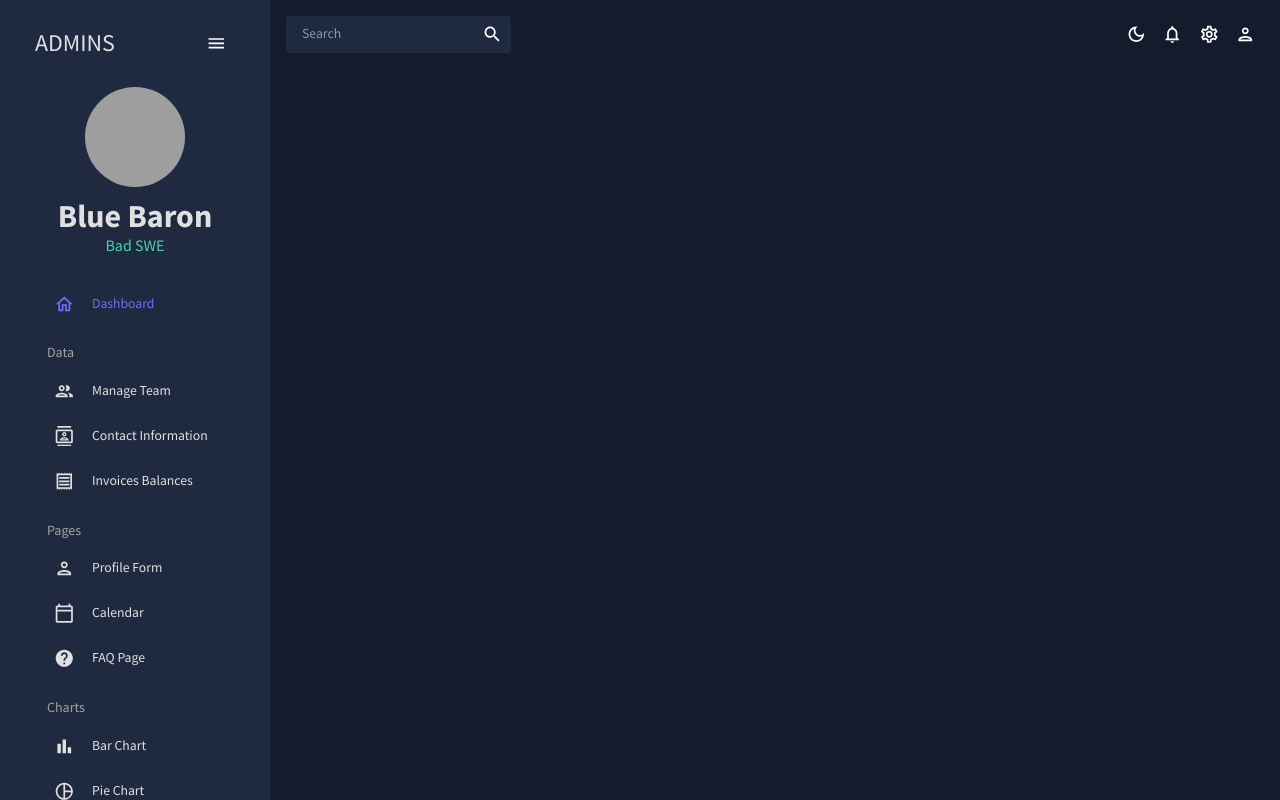
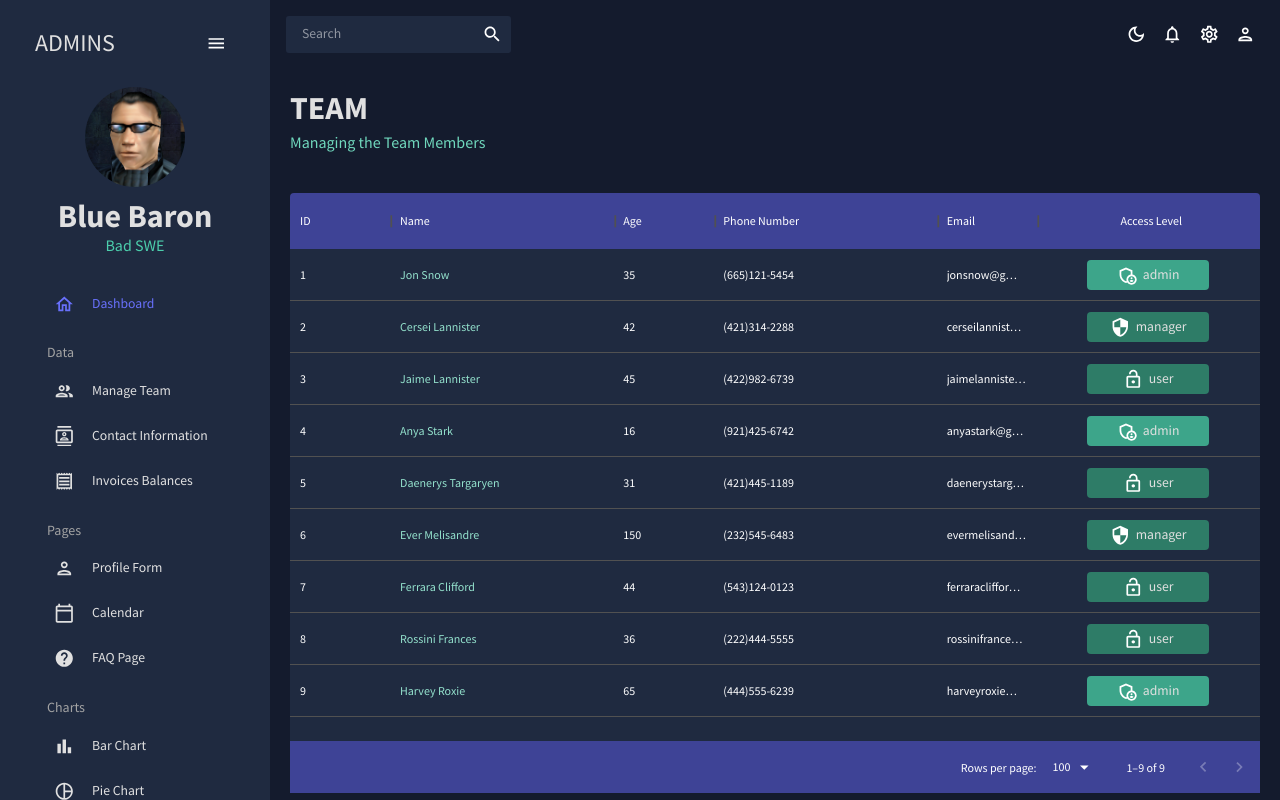
Before and after one commit to TheBlueBaron/React_Dashboard, a React (Create React App) app in the folder react-admin/: page /team in a window 1280 px wide. Built offline with nearby package versions, Linux system fonts and the light colour scheme; grey boxes are pictures that could not be loaded; the HTML template or start-up script is replaced by a standard one.

Commit message:
feat: add data table pages

```diff
--- a/react-admin/src/App.js
+++ b/react-admin/src/App.js
@@ -4,9 +4,9 @@
 import Topbar from './scenes/global/Topbar';
 import Sidebar from './scenes/global/Sidebar';
 import Dashboard from './scenes/dashboard';
-// import Team from './scenes/team';
-// import Invoices from './scenes/invoices';
-// import Contacts from './scenes/contacts';
+import Team from './scenes/team';
+import Invoices from './scenes/invoices';
+import Contacts from './scenes/contacts';
 // import Bar from './scenes/bar';
 // import Form from './scenes/form';
 // import Line from './scenes/line';
@@ -27,9 +27,9 @@
                         <Topbar />
                         <Routes>
                             <Route path="/" element={<Dashboard />} />
-                            {/* <Route path="/team" element={<Team />} /> */}
-                            {/* <Route path="/contacts" element={<Contacts />} /> */}
-                            {/* <Route path="/invoices" element={<Invoices />} /> */}
+                            <Route path="/team" element={<Team />} />
+                            <Route path="/contacts" element={<Contacts />} />
+                            <Route path="/invoices" element={<Invoices />} />
                             {/* <Route path="/form" element={<Form />} /> */}
                             {/* <Route path="/bar" element={<Bar />} /> */}
                             {/* <Route path="/pie" element={<Pie />} /> */}
--- /dev/null
+++ b/react-admin/src/components/Header.jsx
@@ -0,0 +1,24 @@
+import { Typography, Box, useTheme } from '@mui/material';
+import { tokens } from '../theme';
+
+const Header = ({ title, subtitle }) => {
+    const theme = useTheme();
+    const colors = tokens(theme.palette.mode);
+    return (
+        <Box mb="30px">
+            <Typography
+                variant="h2"
+                color={colors.grey[100]}
+                fontWeight="bold"
+                sx={{ mb: '5px' }}
+            >
+                {title}
+            </Typography>
+            <Typography variant="h5" color={colors.greenAccent[400]}>
+                {subtitle}
+            </Typography>
+        </Box>
+    );
+};
+
+export default Header;
--- a/react-admin/src/data/mockData.js
+++ b/react-admin/src/data/mockData.js
@@ -1,3 +1,5 @@
+import { tokens } from '../theme';
+
 export const mockDataTeam = [
     {
         id: 1,
--- /dev/null
+++ b/react-admin/src/scenes/contacts/index.jsx
@@ -0,0 +1,79 @@
+import { Box, useTheme } from '@mui/material';
+import { DataGrid, GridToolbar } from '@mui/x-data-grid';
+import { tokens } from '../../theme';
+import { mockDataContacts } from '../../data/mockData';
+import Header from '../../components/Header';
+
+const Contacts = () => {
+    const theme = useTheme();
+    const colors = tokens(theme.palette.mode);
+
+    const columns = [
+        { field: 'id', headerName: 'ID', flex: 0.5 },
+        { field: 'registrarId', headerName: 'Registrar ID' },
+        {
+            field: 'name',
+            headerName: 'Name',
+            flex: 1,
+            cellClassName: 'name-column-cell',
+        },
+        {
+            field: 'age',
+            headerName: 'Age',
+            type: 'number',
+            headerAlign: 'left',
+            align: 'left',
+        },
+        { field: 'phone', headerName: 'Phone Number', flex: 1 },
+        { field: 'email', headerName: 'Email' },
+        { field: 'address', headerName: 'Address', flex: 1 },
+        { field: 'city', headerName: 'City', flex: 1 },
+        { field: 'zipCode', headerName: 'ZipCode', flex: 1 },
+    ];
+
+    return (
+        <Box m="20px">
+            <Header
+                title="CONTACTS"
+                subtitle="List of Contacts for Future Reference"
+            />
+            <Box
+                m="40px 0 0 0"
+                height="75vh"
+                sx={{
+                    '& .MuiDataGrid-root': {
+                        border: 'none',
+                    },
+                    '& .MuiDataGrid-cell': {
+                        borderBottom: 'none',
+                    },
+                    '& .name-column-cell': {
+                        color: colors.greenAccent[300],
+                    },
+                    '& .MuiDataGrid-columnHeaders': {
+                        backgroundColor: colors.blueAccent[700],
+                        borderBottom: 'none',
+                    },
+                    '& .MuiDataGrid-virtualScroller': {
+                        backgroundColor: colors.primary[400],
+                    },
+                    '& .MuiDataGrid-footerContainer': {
+                        borderTop: 'none',
+                        backgroundColor: colors.blueAccent[700],
+                    },
+                    '& .MuiDataGrid-toolbarContainer .MuiButton-text': {
+                        color: `${colors.grey[100]} !important`,
+                    },
+                }}
+            >
+                <DataGrid
+                    rows={mockDataContacts}
+                    columns={columns}
+                    components={{ Toolbar: GridToolbar }}
+                />
+            </Box>
+        </Box>
+    );
+};
+
+export default Contacts;
--- /dev/null
+++ b/react-admin/src/scenes/invoices/index.jsx
@@ -0,0 +1,76 @@
+import { Box, Typography, useTheme } from '@mui/material';
+import { DataGrid } from '@mui/x-data-grid';
+import { tokens } from '../../theme';
+import { mockDataInvoices } from '../../data/mockData';
+import Header from '../../components/Header';
+
+const Invoices = () => {
+    const theme = useTheme();
+    const colors = tokens(theme.palette.mode);
+
+    const columns = [
+        { field: 'id', headerName: 'ID' },
+        {
+            field: 'name',
+            headerName: 'Name',
+            flex: 1,
+            cellClassName: 'name-column-cell',
+        },
+        { field: 'phone', headerName: 'Phone Number', flex: 1 },
+        { field: 'email', headerName: 'Email', flex: 1 },
+        {
+            field: 'cost',
+            headerName: 'Cost',
+            flex: 1,
+            renderCell: (params) => (
+                <Typography color={colors.greenAccent[500]}>
+                    ${params.row.cost}
+                </Typography>
+            ),
+        },
+        { field: 'date', headerName: 'Date', flex: 1 },
+    ];
+
+    return (
+        <Box m="20px">
+            <Header title="INVOICES" subtitle="List of Invoice Balances" />
+            <Box
+                m="40px 0 0 0"
+                height="75vh"
+                sx={{
+                    '& .MuiDataGrid-root': {
+                        border: 'none',
+                    },
+                    '& .MuiDataGrid-cell': {
+                        borderBottom: 'none',
+                    },
+                    '& .name-column-cell': {
+                        color: colors.greenAccent[300],
+                    },
+                    '& .MuiDataGrid-columnHeaders': {
+                        backgroundColor: colors.blueAccent[700],
+                        borderBottom: 'none',
+                    },
+                    '& .MuiDataGrid-virtualScroller': {
+                        backgroundColor: colors.primary[400],
+                    },
+                    '& .MuiDataGrid-footerContainer': {
+                        borderTop: 'none',
+                        backgroundColor: colors.blueAccent[700],
+                    },
+                    '& .MuiCheckbox-root': {
+                        color: `${colors.greenAccent[200]} !important`,
+                    },
+                }}
+            >
+                <DataGrid
+                    rows={mockDataInvoices}
+                    columns={columns}
+                    checkboxSelection
+                />
+            </Box>
+        </Box>
+    );
+};
+
+export default Invoices;
--- /dev/null
+++ b/react-admin/src/scenes/team/index.jsx
@@ -0,0 +1,100 @@
+import { Box, Typography, useTheme } from '@mui/material';
+import { DataGrid } from '@mui/x-data-grid';
+import { tokens } from '../../theme';
+import { mockDataTeam } from '../../data/mockData';
+import AdminPanelSettingsOutlinedIcon from '@mui/icons-material/AdminPanelSettingsOutlined';
+import LockOpenOutlinedIcon from '@mui/icons-material/LockOpenOutlined';
+import SecurityOutlinedIcon from '@mui/icons-material/SecurityOutlined';
+import Header from '../../components/Header';
+
+const Team = () => {
+    const theme = useTheme();
+    const colors = tokens(theme.palette.mode);
+
+    const columns = [
+        { field: 'id', headerName: 'ID' },
+        {
+            field: 'name',
+            headerName: 'Name',
+            flex: 1,
+            cellClassName: 'name-column-cell',
+        },
+        {
+            field: 'age',
+            headerName: 'Age',
+            type: 'number',
+            headerAlign: 'left',
+            align: 'left',
+        },
+        { field: 'phone', headerName: 'Phone Number', flex: 1 },
+        { field: 'email', headerName: 'Email' },
+        {
+            field: 'access',
+            headerName: 'Access Level',
+            headerAlign: 'center',
+            flex: 1,
+            renderCell: ({ row: { access } }) => {
+                return (
+                    <Box
+                        width="60%"
+                        m="0 auto"
+                        p="5px"
+                        display="flex"
+                        justifyContent="center"
+                        backgroundColor={
+                            access === 'admin'
+                                ? colors.greenAccent[600]
+                                : colors.greenAccent[700]
+                        }
+                        borderRadius="4px"
+                    >
+                        {access === 'admin' && (
+                            <AdminPanelSettingsOutlinedIcon />
+                        )}
+                        {access === 'manager' && <SecurityOutlinedIcon />}
+                        {access === 'user' && <LockOpenOutlinedIcon />}
+                        <Typography color={colors.grey[100]} sx={{ ml: '5px' }}>
+                            {access}
+                        </Typography>
+                    </Box>
+                );
+            },
+        },
+    ];
+
+    return (
+        <Box m="20px">
+            <Header title="TEAM" subtitle="Managing the Team Members" />
+            <Box
+                m="40px 0 0 0"
+                height="75vh"
+                sx={{
+                    '& .MuiDataGrid-root': {
+                        border: 'none',
+                    },
+                    '& .MuiDataGrid-cell': {
+                        borderBottom: 'none',
+                    },
+                    '& .name-column-cell': {
+                        color: colors.greenAccent[300],
+                    },
+                    '& .MuiDataGrid-columnHeaders': {
+                        backgroundColor: colors.blueAccent[700],
+                        borderBottom: 'none',
+                    },
+                    '& .MuiDataGrid-virtualScroller': {
+                        backgroundColor: colors.primary[400],
+                    },
+                    '& .MuiDataGrid-footerContainer': {
+                        borderTop: 'none',
+                        backgroundColor: colors.blueAccent[700],
+                    },
+                }}
+            >
+                <DataGrid rows={mockDataTeam} columns={columns} />
+            </Box>
+        </Box>
+    );
+};
+
+export default Team;
```
Also changed, not shown: react-admin/public/assets/user.png (added).
